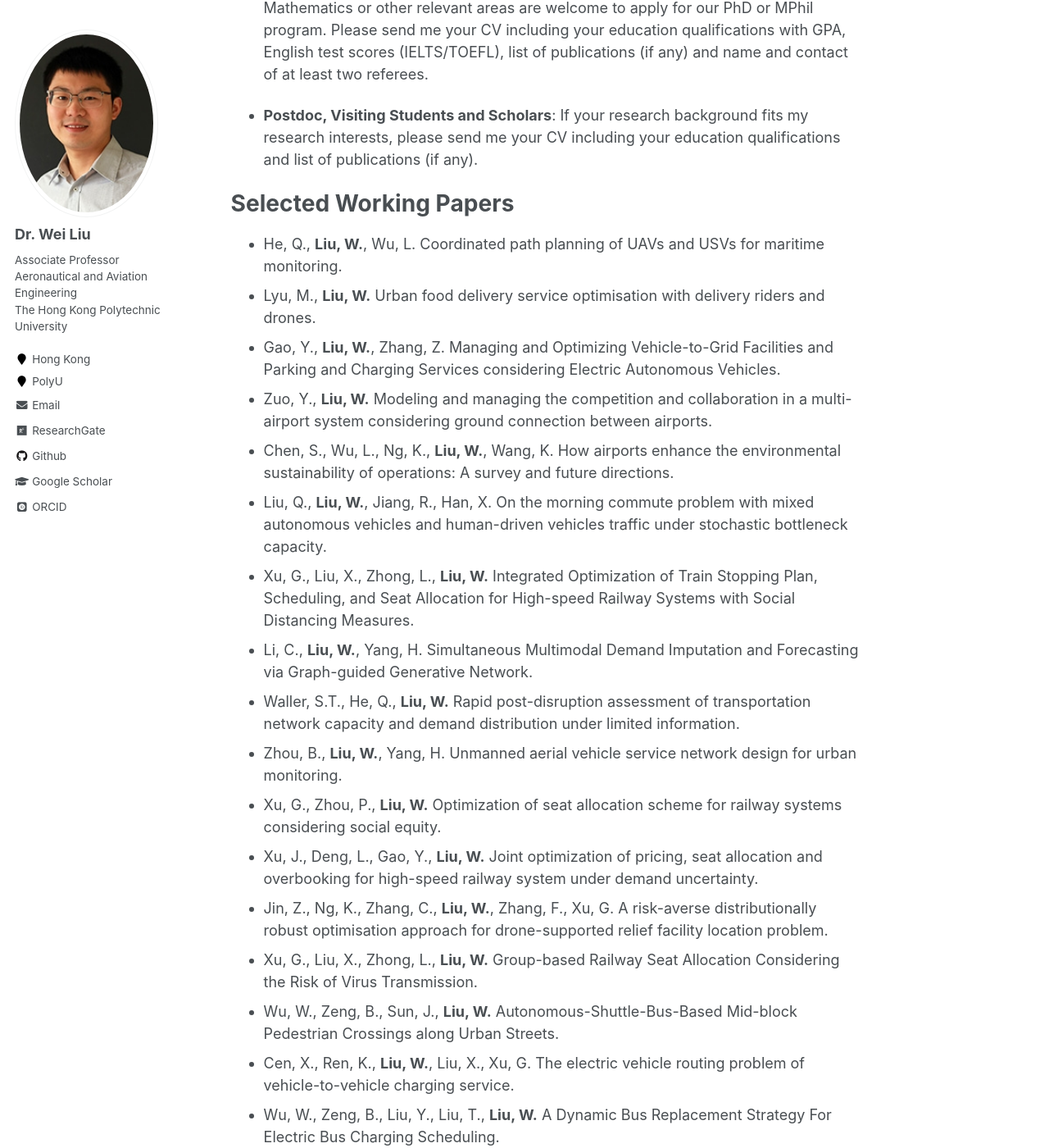
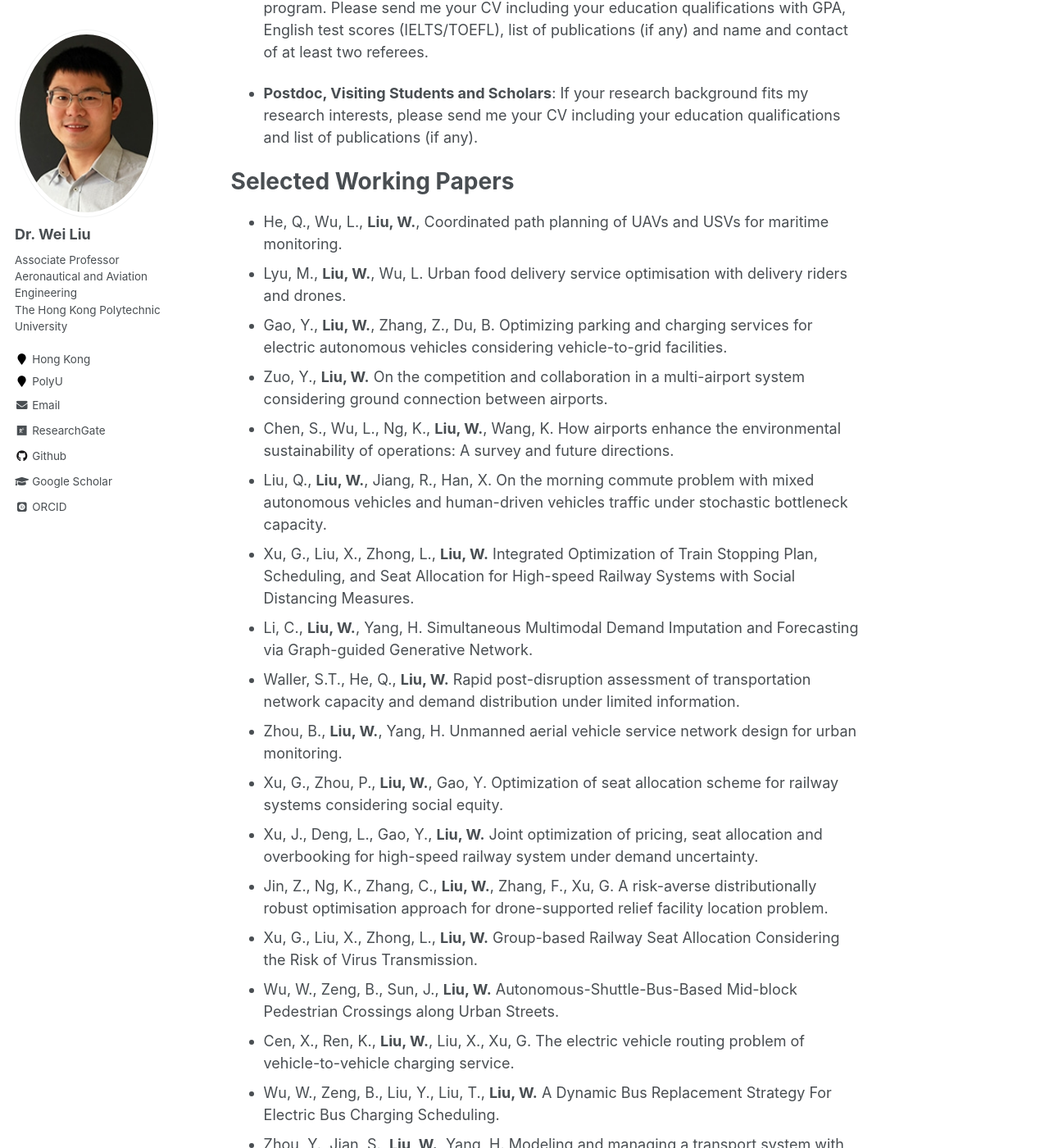
Before and after one commit to weiliu2016/weiliu2016.github.io, a Jekyll site: the page built from _pages/about.md, in a window 1280 px wide and 1400 px high, scrolled down 2150 px. Shown: the whole window at 82% size. Built offline with Jekyll 4.4.1, drawn with Linux system fonts in a browser that asks for light colours; some web fonts are replaced; some of the changed text lies outside the part shown.

Commit message:
Update about.md

```diff
--- a/_pages/about.md
+++ b/_pages/about.md
@@ -61,17 +60,17 @@ PhD Positions and Academic Visitors
 
 Selected Working Papers
 ======
-- He, Q., **Liu, W.**, Wu, L. Coordinated path planning of UAVs and USVs for maritime monitoring.
-- Lyu, M., **Liu, W.** Urban food delivery service optimisation with delivery riders and drones.
-- Gao, Y., **Liu, W.**, Zhang, Z. Managing and Optimizing Vehicle-to-Grid Facilities and Parking and Charging Services considering Electric Autonomous Vehicles.
-- Zuo, Y., **Liu, W.** Modeling and managing the competition and collaboration in a multi-airport system considering ground connection between airports.
+- He, Q., Wu, L., **Liu, W.**, Coordinated path planning of UAVs and USVs for maritime monitoring.
+- Lyu, M., **Liu, W.**, Wu, L. Urban food delivery service optimisation with delivery riders and drones.
+- Gao, Y., **Liu, W.**, Zhang, Z., Du, B. Optimizing parking and charging services for electric autonomous vehicles considering vehicle-to-grid facilities.
+- Zuo, Y., **Liu, W.** On the competition and collaboration in a multi-airport system considering ground connection between airports.
 - Chen, S., Wu, L., Ng, K., **Liu, W.**, Wang, K. How airports enhance the environmental sustainability of operations: A survey and future directions.
 - Liu, Q., **Liu, W.**, Jiang, R., Han, X. On the morning commute problem with mixed autonomous vehicles and human-driven vehicles traffic under stochastic bottleneck capacity.
 - Xu, G., Liu, X., Zhong, L., **Liu, W.** Integrated Optimization of Train Stopping Plan, Scheduling, and Seat Allocation for High-speed Railway Systems with Social Distancing Measures.
 - Li, C., **Liu, W.**, Yang, H. Simultaneous Multimodal Demand Imputation and Forecasting via Graph-guided Generative Network.
 - Waller, S.T., He, Q., **Liu, W.** Rapid post-disruption assessment of transportation network capacity and demand distribution under limited information.
 - Zhou, B., **Liu, W.**, Yang, H. Unmanned aerial vehicle service network design for urban monitoring.
-- Xu, G., Zhou, P., **Liu, W.** Optimization of seat allocation scheme for railway systems considering social equity.
+- Xu, G., Zhou, P., **Liu, W.**, Gao, Y. Optimization of seat allocation scheme for railway systems considering social equity.
 - Xu, J., Deng, L., Gao, Y., **Liu, W.** Joint optimization of pricing, seat allocation and overbooking for high-speed railway system under demand uncertainty.
 - Jin, Z., Ng, K., Zhang, C., **Liu, W.**, Zhang, F., Xu, G. A risk-averse distributionally robust optimisation approach for drone-supported relief facility location problem.
 - Xu, G., Liu, X., Zhong, L., **Liu, W.** Group-based Railway Seat Allocation Considering the Risk of Virus Transmission.
```
Also changed, not shown: other parts of _pages/about.md (+0 -1 lines).
